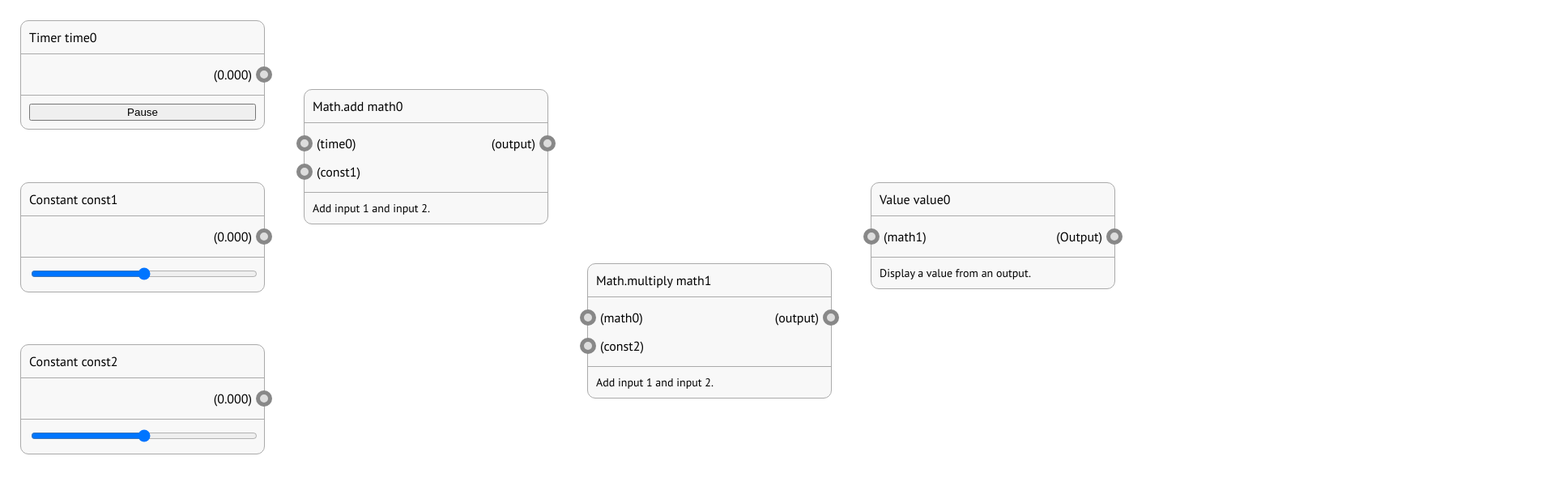
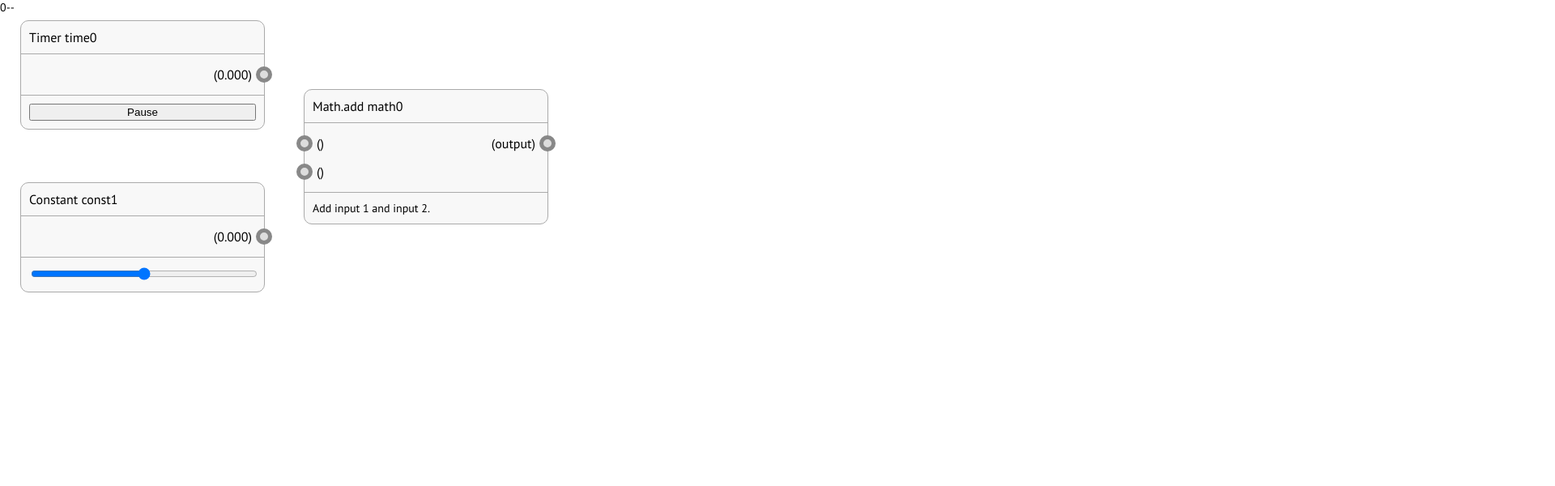
Before and after one commit to onion2k/copper, a React (Create React App) app: page / in a window 1280 px wide. Shown: the top 600 px of the page at 81% size, 1920 px wide, since content can reach past the window. Built offline with nearby package versions, Linux system fonts and the light colour scheme.

Commit message:
node input map update

```diff
--- a/src/Nodes/math.tsx
+++ b/src/Nodes/math.tsx
@@ -30,7 +30,7 @@ export function Math({ id, x, y, op, input, output }: iAdd) {
     <Input id={id} direction={"in"} index={1} value={input[1]} />
   ];
 
-  const controls = "Add input 1 and input 2.";
+  const controls = `Add input 1 and input 2.`;
 
   return (
     <Panel x={x} y={y} title={`Math.${op} ${id}`} io={io} controls={controls} />
--- a/src/index.tsx
+++ b/src/index.tsx
@@ -25,37 +25,15 @@ function App() {
   const [time0, setTime0] = useState(0);
   const [const1, setConst1] = useState(0);
   const [math0, setMath0] = useState(0);
-  const [const2, setConst2] = useState(0);
-  const [math1, setMath1] = useState(0);
-  const [value0, setValue0] = useState(0);
 
   const outputs: { [id: string]: string } = {
-    time0: "math0",
-    const1: "math0",
-    const2: "math1",
-    math0: "math1",
-    math1: "value0",
-    value0: null
+    time0: time0,
+    const1: const1
   };
 
   const nodeInputMap = {
-    math0: ["time0", "const1"],
-    math1: ["math0", "const2"],
-    value0: ["math1"]
+    math0: [null, null]
   };
-
-  useEffect(
-    () => {
-      if (nodes.length > 0) {
-        Object.keys(outputs).forEach((key: string) => {
-          const n = nodes.find(node => {
-            return key === node.id;
-          });
-        });
-      }
-    },
-    [nodes]
-  );
 
   const connectConnector = (to: {
     id: string;
@@ -87,6 +65,10 @@ function App() {
       y2: end.y
     });
     setConnections(connections);
+
+    console.log("Settings");
+
+    nodeInputMap["math0"][1] = outputs[connector.id];
   };
 
   const registerNode = node => {
@@ -140,22 +122,7 @@ function App() {
           output={setMath0}
           op="add"
         />
-        <Const id={"const2"} x={10} y={410} output={setConst2} />
-        <Math
-          id={"math1"}
-          x={710}
-          y={310}
-          input={nodeInputMap["math1"]}
-          output={setMath1}
-          op="multiply"
-        />
-        <Value
-          id={"value0"}
-          x={1060}
-          y={210}
-          input={nodeInputMap["value0"]}
-          output={setOutput}
-        />
+        {outputs["const1"]}-{nodeInputMap["math0"][1]}-
       </div>
     </ConnectorContext.Provider>
   );
--- a/src/styles.css
+++ b/src/styles.css
@@ -105,8 +105,8 @@ p {
 
 svg {
   position: absolute;
-  width: 4000px;
-  height: 4000px;
+  width: 100%;
+  height: 100%;
   top: 0;
   left: 0;
   bottom: 0;
```
